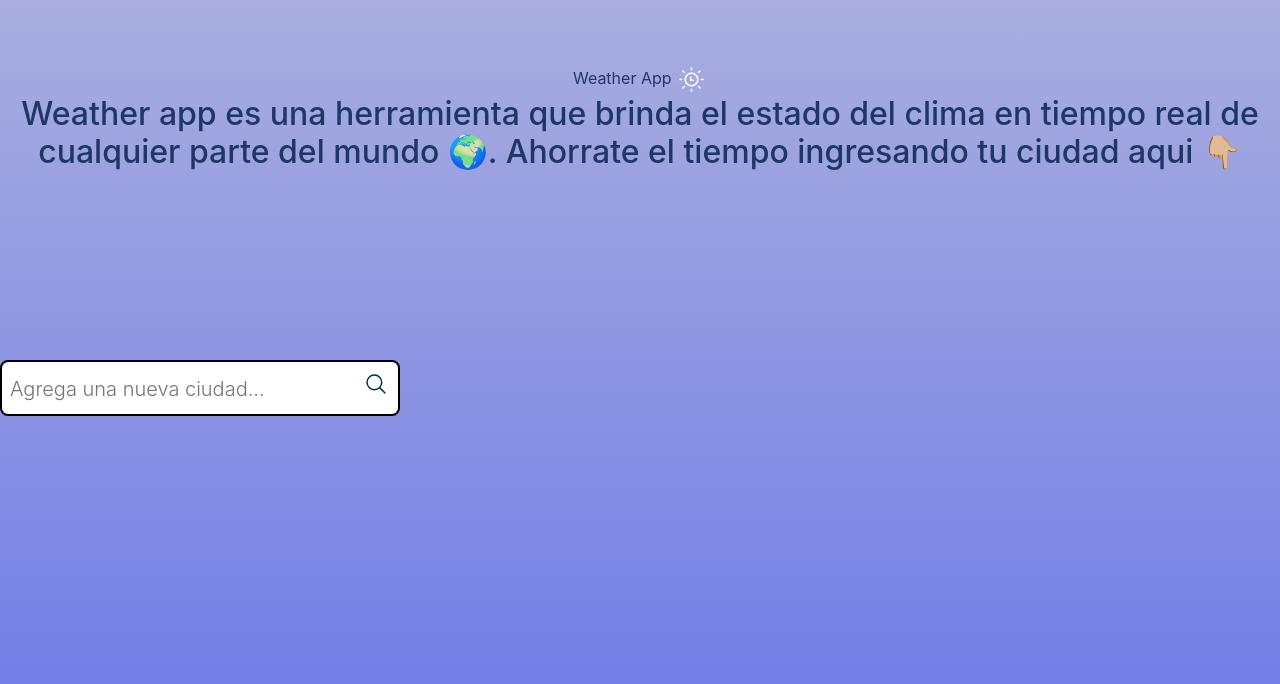
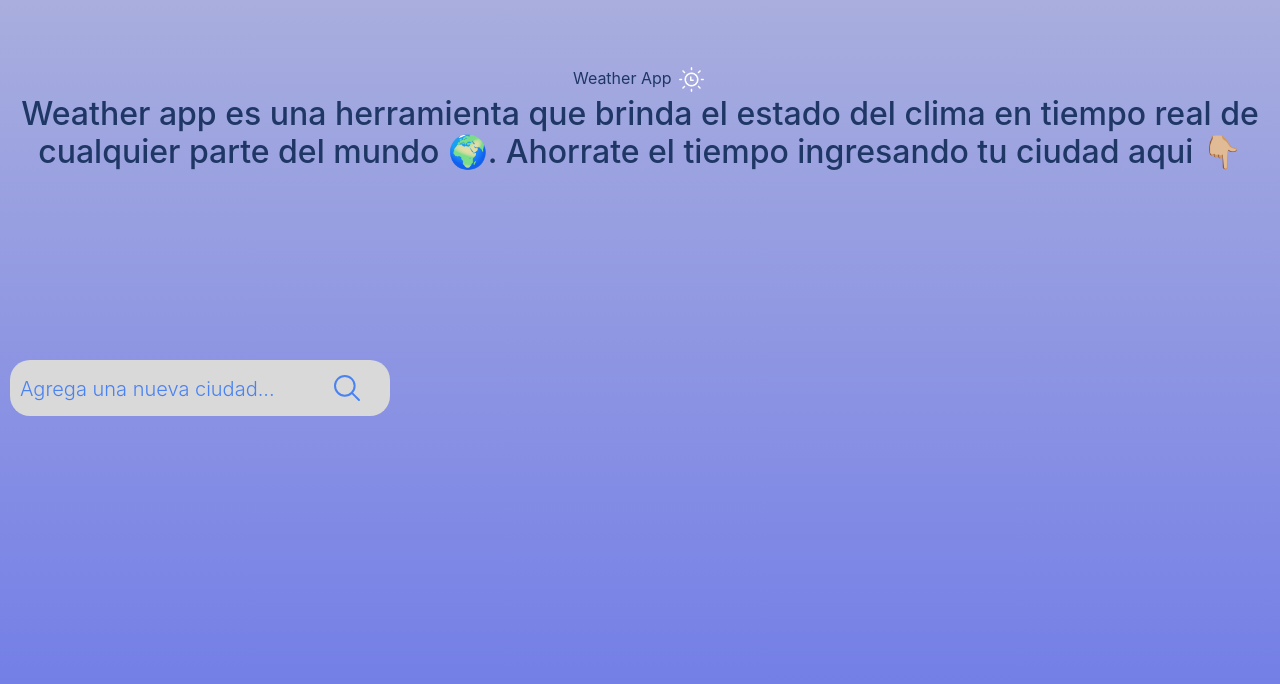
Before and after one commit to LucasDuranJavier/weather-app, a React (Create React App) app: page / in a window 1280 px wide. Shown: the top 684 px of the page. Built offline with nearby package versions, Linux system fonts and the light colour scheme.

Commit message:
commit style

```diff
--- a/src/components/Card.module.css
+++ b/src/components/Card.module.css
@@ -1,8 +1,8 @@
 .card {
   border-style: solid;
   border-width: 1px;
-  border-color: black;
-  border-radius: 0.5rem;
+  border-color: transparent;
+  border-radius: 20px;
 
   display: grid;
   grid-template-columns: repeat(3, 1fr);
@@ -10,6 +10,14 @@
   align-items: center;
 
   position: relative;
+  background-color: rgba(244, 244, 244, 0.3);
+
+  margin-top: 5%;
+  width: 90%;
+  margin-left: 5%;
+
+  box-shadow: 0px 4px 4px rgba(0, 0, 0, 0.25);
+  border-radius: 20px;
 }
 
 .cityName {
--- a/src/components/SearchBar.module.css
+++ b/src/components/SearchBar.module.css
@@ -3,22 +3,29 @@
 }
 
 .searchBar > input {
-  width: 100%;
+  width: 95%;
   padding: 0.5rem 4rem 0.5rem 0.5rem;
   box-sizing: border-box;
 
   border-style: solid;
   border-width: 2px;
-  border-color: black;
   border-radius: 0.5rem;
 
   font-size: 1.5rem;
   margin-top: 200px;
+
+  background: #D9D9D9;
+  border-radius: 20px;
+  border-color: transparent;
 }
 
 .searchBar > input::placeholder {
   font-weight: 300;
   font-size: 1.25rem;
+  color:#4982F1;
+
+
+
 
 
 }
@@ -27,8 +34,9 @@
   position: absolute;
   top: calc(0.25rem + 2px);
   right: calc(0.25rem + 2px);
-  font-size: 1.5rem;
-  color: var(--btn-color);
+  font-size: 2rem;
+  color:#4982F1;
+  left: 300px;
 
   display: flex;
   justify-content: center;
@@ -45,6 +53,9 @@
   transition: 250ms;
 
   margin-top: 200px;
+
+
+
 }
 
 .searchBar > button:hover {
```
